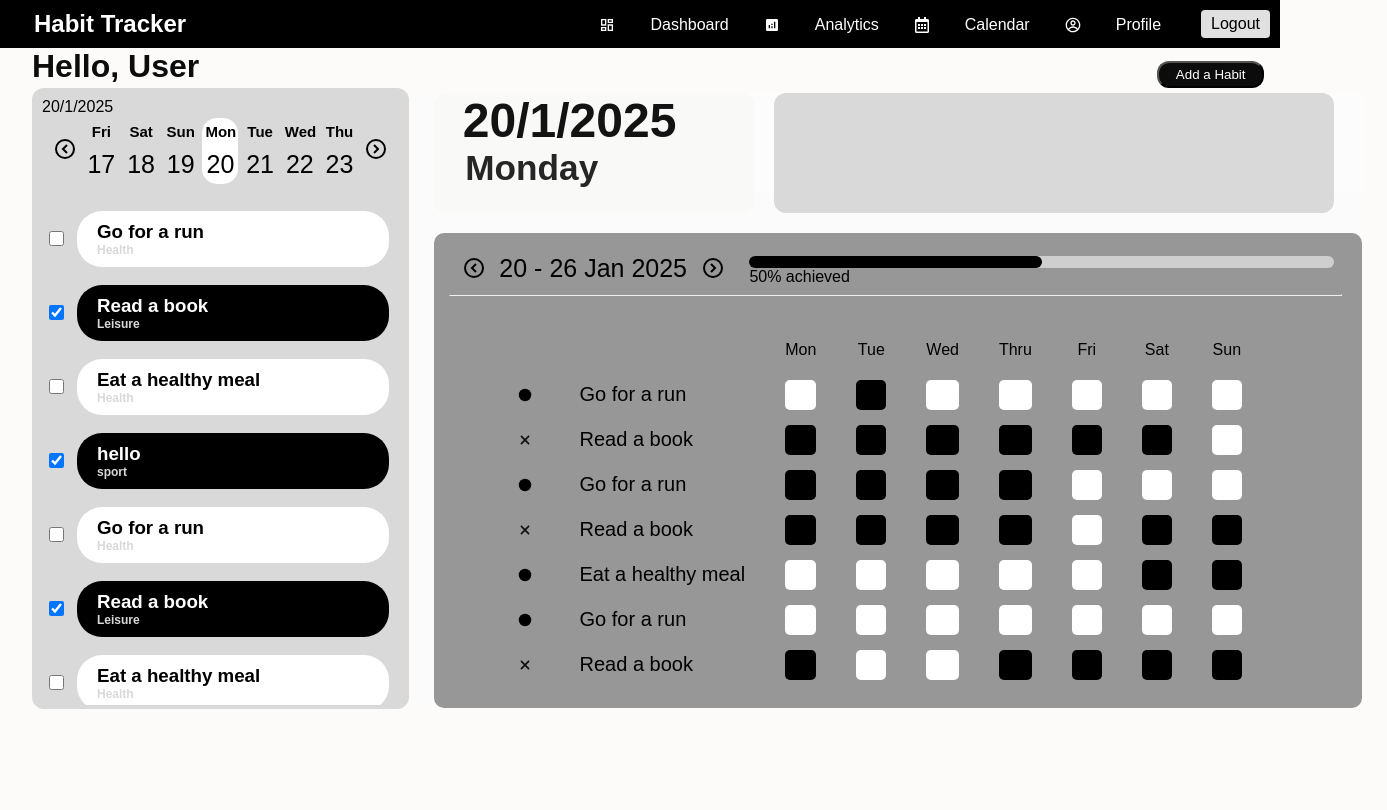
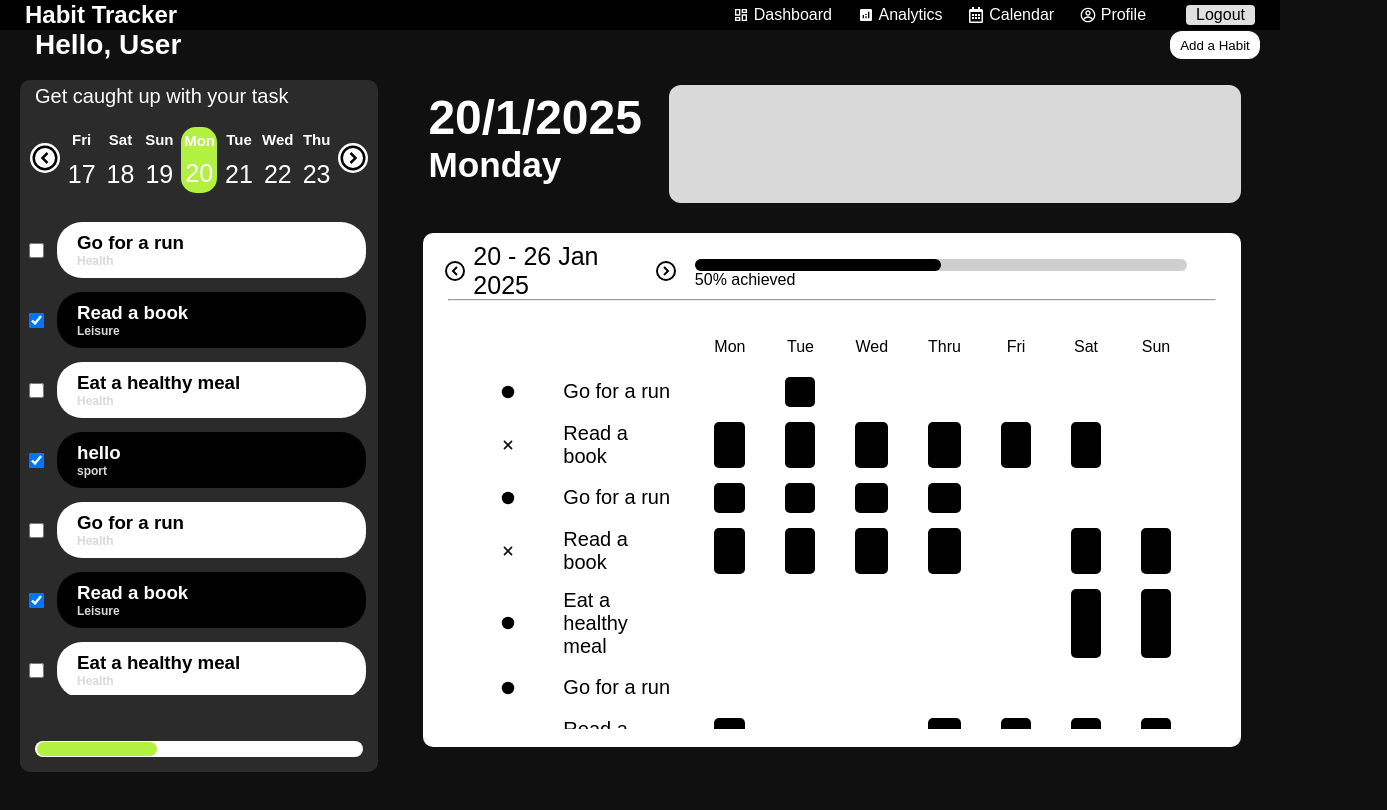
Before and after one commit to j1ntan/habit-dashboard, a React (Vite) app in the folder habit_tracker/: page /dashboard in a window 1280 px wide. Shown: the top 810 px of the page, 1387 px wide, since content can reach past the window. Built offline with nearby package versions, Linux system fonts and the light colour scheme.

Commit message:
dashboard completed

```diff
--- a/habit_tracker/src/myComponents/habits.jsx
+++ b/habit_tracker/src/myComponents/habits.jsx
@@ -1,5 +1,58 @@
 import React, { useState } from 'react'
 import styles from './Habits.module.css';
+import leftarrow from '../pages/icons/reshot-icon-chevron-arrow-left-circle-XY6MSRE5DN.svg';
+import rightarrow from '../pages/icons/reshot-icon-chevron-arrow-right-circle-C23LFHP5TK.svg';
+
+function Habits() {
+    const todaydate = new Date();
+    const [middledate, setmiddledate] = useState(todaydate);
+    const [selecteddate, setselecteddate] = useState(todaydate);
+
+    const days = ['Sun', 'Mon', 'Tue', 'Wed', 'Thu', 'Fri', 'Sat'];
+
+    function getDate(offset) {
+        const newDate = new Date(middledate);
+        newDate.setDate(middledate.getDate() + offset);
+        const date = newDate.getDate();
+        return date < 10 ? `0${date}` : `${date}`;
+    }
+
+    function getDay(offset) {
+        const newDate = new Date(middledate);
+        newDate.setDate(middledate.getDate() + offset);
+        const day = newDate.getDay();
+        return days[day];
+    }
+
+    const handlerightarrowclick = () => {
+        const newDate = new Date(middledate);
+        newDate.setDate(newDate.getDate() + 1);
+        setmiddledate(newDate);
+    };
+
+    const handleleftarrowclick = () => {
+        const newDate = new Date(middledate);
+        newDate.setDate(newDate.getDate() - 1);
+        setmiddledate(newDate);
+    };
+    const getclass = (offset) => {
+        const newDate = new Date(middledate);
+        newDate.setDate(middledate.getDate() + offset);
+        const date = newDate.getDate();
+        const month = newDate.getMonth();
+        if (date === selecteddate.getDate() && (month === selecteddate.getMonth())) {
+            return styles.selectedday;
+        }
+        else return styles.day;
+
+    }
+    const handleDateClick = (offset) => {
+        const newDate = new Date(middledate);
+        newDate.setDate(middledate.getDate() + offset);
+        setselecteddate(newDate);
+    }
+    //habit list
+
     const habitList = [
         { name: "Go for a run", discription: "Health", checked: false },
         { name: "Read a book", discription: "Leisure", checked: true },
@@ -24,7 +77,7 @@ const changeColor = (event) => {
             event.target.parentElement.parentElement.style.color = "black";
         }
     }
-const getclass = (value) => {
+    const getclasss = (value) => {
         if (value) {
             return styles.truesingleList;
         }
@@ -33,14 +86,13 @@ const getclass = (value) => {
     const handleCheckClick = () => {
 
     }
-
     const habitList2 = habitList.map((habit) => {
         return <li>
             <div className={styles.habit2}>
                 <div className={styles.checkBox} >
                     <input type="checkbox" checked={habit.checked} className={styles.checkBoxInp} />
                 </div>
-            <div className={getclass(habit.checked)} onClick={handleCheckClick}>
+                <div className={getclasss(habit.checked)} onClick={handleCheckClick}>
                     <div className={styles.text}>
                         <h3>{habit.name}</h3>
                         <h3 className={styles.categoryHabit}>{habit.discription}</h3>
@@ -49,13 +101,45 @@ const habitList2 = habitList.map((habit) => {
             </div>
         </li>
     });
-function Habits() {
+    const ProgressBar = ({ progress }) => {
         return (
+            <div className={styles.bottomprogressbar}>
+                <div className={styles.progresscontainer}>
+                    <div className={styles.progressbar} style={{ width: `${progress}%` }}></div>
+                </div>
+            </div>
+        );
+    };
+
+    return (
+        <div className={styles.main} >
+            <div className={styles.sideBarCalendar}>
+                <div className={styles.sometext}> Get caught up with your task</div>
+                    <div className={styles.calendarDiv}>
+                        <div><img src={leftarrow} alt="<-" className={styles.icon} onClick={handleleftarrowclick} /></div>
+                        {[0, 1, 2, 3, 4, 5, 6].map((index) => (
+                            <div
+                                className={getclass(index - 3)}
+                                onClick={() => handleDateClick(index - 3)}
+                            >
+                                <h3 className={styles.dayWeek}>{getDay(index - 3)}</h3>
+                                <h4 className={styles.dateWeek}>{getDate(index - 3)}</h4>
+                            </div>
+                        ))}
+                        <div><img src={rightarrow} alt="->" className={styles.icon} onClick={handlerightarrowclick} /></div>
+                    </div>
+            </div>
+            <div className={styles.sideBarHabit}>
+                <div className={styles.habitlistbox}>
                 <div className={styles.allhabitlistbox}>
                     <ul>
                         {habitList2}
                     </ul>
                  </div>
+                </div>
+                <ProgressBar progress='37' />
+            </div>
+        </div>
     )
 }
 
--- a/habit_tracker/src/myComponents/habits.module.css
+++ b/habit_tracker/src/myComponents/habits.module.css
@@ -37,12 +37,9 @@
 }
 
 .habit2{
-    background-color:rgba(217, 217, 217, 1);
-    ;
     display: flex;
     justify-content: center;
     align-items: center;
-    margin: 4px;
     padding: 4px;
 }
 
@@ -72,10 +69,16 @@
     border-radius: 2px;
     cursor: pointer;
 }
+.habitlistbox{
+    display:flex;
+    flex:1;
+    flex-direction:column;
+}
 .allhabitlistbox{
+    height:480px;
     overflow-y: scroll;
-    height: 500px;
-    padding: 5px;
+    box-sizing: border-box;
+    width: 100%;
 }
 .allhabitlistbox::-webkit-scrollbar {
     width: 12px;
@@ -91,3 +94,132 @@
 .allhabitlistbox::-webkit-scrollbar-thumb:hover {
     background: #555;
 }
+.bottomprogressbar{
+    box-sizing: border-box;
+    display: flex;
+    justify-content: space-between;
+    align-items: center;
+    width: 100%;
+    padding: 5px;
+}
+.progresscontainer {
+    display:flex;
+    align-items: center;
+    justify-content: left;
+    box-sizing: border-box;
+    margin: 5px;
+    background-color: white;
+    width:100%;
+    height: 16px;
+    border-radius: 8px;
+    padding: 2px;
+
+}
+
+.progressbar {
+    background-color: rgba(178, 240, 66, 1);
+    height:14px;
+    border-radius :7px;
+}
+.main{
+    display: flex;
+    flex-direction: column;
+    width: 100%;
+    height: 100%;
+    background-color: rgba(43, 43, 43, 1);
+    border-radius:10px;
+
+}
+.sideBarCalendar{
+    width: 100%;
+    height: 130px;
+    color:white;
+}
+.sideBarHabit{
+    box-sizing: border-box;
+    display:flex;
+    flex-direction: column;
+    width:100%;
+    padding:5px;
+    flex:1;
+    justify-content: space-between;
+}
+.calendarDiv{
+    box-sizing: border-box;
+    width: 100%;
+    height:100px;
+    padding:5px;
+    display: flex;
+    align-items: center;
+    justify-content:space-evenly;
+}
+.day{
+    display: flex;
+    flex-direction: column;
+    justify-content: space-evenly;
+    align-items: center;
+    padding: 3px;
+    width: 28px;
+    height: 60px;
+    border-radius: 15px;
+    background-color: none;
+}
+.day:hover{
+    cursor: pointer;
+    display: flex;
+    flex-direction: column;
+    justify-content: center;
+    text-align:center;
+    align-items: stretch;
+    padding: 3px;
+    width: 30px;
+    height: 60px;
+    border-radius: 15px;
+    background-color: rgb(255, 255, 255,0.5);
+}
+.selectedday{
+    cursor: pointer;
+    display: flex;
+    flex-direction: column;
+    justify-content: center;
+    text-align:center;
+    align-items: stretch;
+    padding: 3px;
+    width: 30px;
+    height: 60px;
+    border-radius: 15px;
+    background-color: rgba(178, 240, 66, 1);
+}
+
+.dayWeek{
+    font-size: 15px;
+    padding-bottom: 10px;
+    font-weight: 700;
+}
+
+.dateWeek{
+    font-size: 25px;
+    font-weight: 500;
+}
+.icon{
+    background-color: white;
+    border-radius: 100px;
+}
+.icon:hover{
+    background-color:rgb(180, 176, 176);
+    border-radius: 100px;
+}
+.icon:active{
+    background-color: rgb(145, 145, 145);
+    border-radius: 20px;
+}
+.sometext{
+    box-sizing: border-box;
+    width:100%;
+    height:30px;
+    color: white;
+    font-size: 20px;
+    margin-left: 10px;
+    padding:5px;
+    padding-bottom: 0px;
+}
--- a/habit_tracker/src/myComponents/habitweekdisplay.jsx
+++ b/habit_tracker/src/myComponents/habitweekdisplay.jsx
@@ -11,6 +11,7 @@ const Habitweekdisplay = () => {
         { name: "Read a book", type: "negative", checked: true },
         { name: "Eat a healthy meal", type: "positive", checked: false }, { name: "Go for a run", type: "positive", checked: false },
         { name: "Read a book", type: "negative", checked: true },
+        { name: "Eat a healthy meal", type: "positive", checked: false },
         { name: "Eat a healthy meal", type: "positive", checked: false },],
         [{ name: "Go for a run", type: "positive", checked: true },
         { name: "Read a book", type: "negative", checked: true },
@@ -18,6 +19,7 @@ const Habitweekdisplay = () => {
         { name: "Read a book", type: "negative", checked: true },
         { name: "Eat a healthy meal", type: "positive", checked: false }, { name: "Go for a run", type: "positive", checked: false },
         { name: "Read a book", type: "negative", checked: false },
+        { name: "Eat a healthy meal", type: "positive", checked: false },
         { name: "Eat a healthy meal", type: "positive", checked: false },],
         [{ name: "Go for a run", type: "positive", checked: false },
         { name: "Read a book", type: "negative", checked: true },
@@ -25,6 +27,7 @@ const Habitweekdisplay = () => {
         { name: "Read a book", type: "negative", checked: true },
         { name: "Eat a healthy meal", type: "positive", checked: false }, { name: "Go for a run", type: "positive", checked: false },
         { name: "Read a book", type: "negative", checked: false },
+        { name: "Eat a healthy meal", type: "positive", checked: false },
         { name: "Eat a healthy meal", type: "positive", checked: false },],
         [{ name: "Go for a run", type: "positive", checked: false },
         { name: "Read a book", type: "negative", checked: true },
@@ -32,20 +35,23 @@ const Habitweekdisplay = () => {
         { name: "Read a book", type: "negative", checked: true },
         { name: "Eat a healthy meal", type: "positive", checked: false }, { name: "Go for a run", type: "positive", checked: false },
         { name: "Read a book", type: "negative", checked: true },
-        { name: "Eat a healthy meal", type: "positive", checked: true },],
+        { name: "Eat a healthy meal", type: "positive", checked: true },
+        { name: "Eat a healthy meal", type: "positive", checked: false },],
         [{ name: "Go for a run", type: "positive", checked: false },
         { name: "Read a book", type: "negative", checked: true },
         { name: "Go for a run", type: "positive", checked: false },
-        { name: "Read a book", type: "negative", checked: false},
+        { name: "Read a book", type: "negative", checked: false },
         { name: "Eat a healthy meal", type: "positive", checked: false }, { name: "Go for a run", type: "positive", checked: false },
         { name: "Read a book", type: "negative", checked: true },
-        { name: "Eat a healthy meal", type: "positive", checked: true },],
+        { name: "Eat a healthy meal", type: "positive", checked: true },
+        { name: "Eat a healthy meal", type: "positive", checked: false },],
         [{ name: "Go for a run", type: "positive", checked: false },
         { name: "Read a book", type: "negative", checked: true },
         { name: "Go for a run", type: "positive", checked: false },
         { name: "Read a book", type: "negative", checked: true },
         { name: "Eat a healthy meal", type: "positive", checked: true }, { name: "Go for a run", type: "positive", checked: false },
         { name: "Read a book", type: "negative", checked: true },
+        { name: "Eat a healthy meal", type: "positive", checked: false },
         { name: "Eat a healthy meal", type: "positive", checked: false },],
         [{ name: "Go for a run", type: "positive", checked: false },
         { name: "Read a book", type: "negative", checked: false },
@@ -53,7 +59,8 @@ const Habitweekdisplay = () => {
         { name: "Read a book", type: "negative", checked: true },
         { name: "Eat a healthy meal", type: "positive", checked: true }, { name: "Go for a run", type: "positive", checked: false },
         { name: "Read a book", type: "negative", checked: true },
-        { name: "Eat a healthy meal", type: "positive", checked: false },],
+        { name: "Eat a healthy meal", type: "positive", checked: false },
+        { name: "Eat a healthy meal", type: "positive", checked: false },]
     ];
 
     const length = data[0].length;
--- a/habit_tracker/src/myComponents/habitweekdisplay.module.css
+++ b/habit_tracker/src/myComponents/habitweekdisplay.module.css
@@ -10,9 +10,8 @@
 }
 
 .divmain {
-    margin: 5px;
-    margin-right: 2px;
-    margin-left: 2px;
+    height:100%;
+    width:100%;
 }
 .tabledata{
     height: 30px;
--- a/habit_tracker/src/myComponents/sideCalendar.jsx
+++ b/habit_tracker/src/myComponents/sideCalendar.jsx
@@ -53,9 +53,9 @@ function SideCalendar() {
     }
     return (
         <div>
-            <div className={styles.dateshowingbar}>
+            {/* <div className={styles.dateshowingbar}>
                 <span> {selecteddate.getDate()}/{selecteddate.getMonth()+1}/{selecteddate.getFullYear()}</span>
-            </div>
+            </div> */}
             <div className={styles.calendarDiv}>
                 <div><img src={leftarrow} alt="<-" className={styles.icon} onClick={handleleftarrowclick} /></div>
                 {[0, 1, 2, 3, 4, 5, 6].map((index) => (
--- a/habit_tracker/src/myComponents/week.jsx
+++ b/habit_tracker/src/myComponents/week.jsx
@@ -48,7 +48,7 @@ function Week() {
     };
 
     return (
-        <div className={styles.main} >
+        <div className={styles.main}>
             <div className={styles.topbar}>
                 <div className={styles.weekdate}>
                     <img src={leftarrow} alt="<-" className={styles.icon} onClick={handleleftarrowclick} />
@@ -58,6 +58,7 @@ function Week() {
                     <ProgressBar progress='50'/>
             </div>
             <hr className={styles.hr}></hr>
+
             <div className={styles.bottombar}>
                 <Habitweekdisplay/>
             </div>
--- a/habit_tracker/src/myComponents/week.module.css
+++ b/habit_tracker/src/myComponents/week.module.css
@@ -1,15 +1,19 @@
 .main {
-    margin:5px;
+    box-sizing: border-box;
     padding:10px;
     width:100%;
-    height:450px;
+    height:100%;
+    display: flex;
+    flex-direction: column;
+    align-items: center;
 }
 
 .topbar {
     display: flex;
-    width:100%;
+    width:98%;
     min-width: 300px;
     padding:3px;
+    height:10%;
 }
 
 .weekdaterange {
@@ -55,10 +59,10 @@
 }
 .bottombar{
     overflow-y: scroll;
-    width:93.5%;
-    height:81%;
+    width:95%;
+    height:450px;
     margin:1%;
-    padding:1%
+    padding:1%;
 }
 .bottombar::-webkit-scrollbar {
     width: 12px;
--- a/habit_tracker/src/navBar.jsx
+++ b/habit_tracker/src/navBar.jsx
@@ -1,70 +1,82 @@
 import React from "react"
 import { Link } from "react-router-dom";
 import { MdAnalytics, MdHeight, MdWidthNormal } from "react-icons/md";
-import {useNavigate} from "react-router-dom";
+import { useNavigate } from "react-router-dom";
 import { FaRegCalendarAlt } from "react-icons/fa";
 import { CgProfile } from "react-icons/cg";
 import { MdOutlineDashboard } from "react-icons/md";
 import Profile from './pages/profile.jsx';
-import {useState} from 'react';
+import { useState } from 'react';
 
 
 const Navbar = () => {
-  const navigate= useNavigate();
+  const navigate = useNavigate();
   const navStyle = {
-    color:"white",
+    color: "white",
     backgroundColor: "black",
-    padding: "10px",
+    width: "100%",
+    height: "100%",
     display: "flex",
     justifyContent: "space-between",
     alignItems: "center",
   }
 
-  const iconStyle ={
+  const iconStyle = {
     margin: "0px",
     padding: "0px",
   }
 
   const logoStyle = {
-    marginLeft: "24px",
     fontSize: "24px",
     fontWeight: "bold",
+    height :'100%',
+    marginLeft: '25px',
+    justifyContent: 'center',
+    display: 'flex',
+    alignItems: 'center',
   }
 
   const navItemsStyle = {
     display: "flex",
     gap: "40px",
+    height: "100%",
   }
 
   const linkStyle = {
     textDecoration: "none",
     color: "white",
     fontSize: "16px",
+    display: "flex",
+    gap: "5px",
+    alignItems: "center",
   }
 
   const profileSectionStyle = {
-    marginTop: "1px",
     display: "flex",
-    gap: "35px",
+    gap: "2vw",
     alignItems: "center",
+    height: "100%",
   }
 
   const buttonStyle = {
-    marginTop: "0px",
-    marginBotton: "0px",
-    padding: "5px 10px",
+    alignSelf: "center",
     backgroundColor: "#e0e0e0",
     border: "none",
     borderRadius: "4px",
     cursor: "pointer",
     fontSize: "16px",
+    height:"65%",
+    paddingLeft: "10px",
+    paddingRight: "10px",
+    marginRight: "25px",
   }
 
   const [showprofile, setshowprofile] = useState(false);
   const handleOpenProfile = () => {
-        if(showprofile){setshowprofile(false);}
+    if (showprofile) { setshowprofile(false); }
     else {
-          setshowprofile(true);}
+      setshowprofile(true);
+    }
   };
 
   const handleCloseProfile = () => {
@@ -76,22 +88,23 @@ const Navbar = () => {
       <div style={logoStyle}>Habit Tracker</div>
       <div style={navItemsStyle}>
         <div style={profileSectionStyle}>
+          <Link to="/dashboard" style={linkStyle}>
             <MdOutlineDashboard className="icons" style={iconStyle} />
-        <Link to="/dashboard" style={linkStyle}>
             Dashboard
           </Link>
-        <MdAnalytics className="icons" style={iconStyle}/>
           <Link to="/analytics" style={linkStyle}>
+            <MdAnalytics className="icons" style={iconStyle} />
             Analytics
           </Link>
+          <Link to="/calendar" style={linkStyle}>
             <FaRegCalendarAlt className="icons" style={iconStyle} />
-        <Link to="/calendar" style={linkStyle}>
             Calendar
           </Link>
+          <span style={{ ...linkStyle, cursor: "pointer", position: 'relative' }} onClick={handleOpenProfile}>
             <CgProfile className="icons" style={iconStyle} />
-        <span style={{...linkStyle, cursor:"pointer", position:'relative'}} onClick={handleOpenProfile}>
             Profile
           </span>
+
         </div>
         <button style={buttonStyle} onClick={() => navigate("../login")} >
           Logout
--- a/habit_tracker/src/pages/Dashboard.jsx
+++ b/habit_tracker/src/pages/Dashboard.jsx
@@ -5,7 +5,6 @@ import Modal from '../component/modalAddaHabit.jsx'
 import Addahabit from './addahabit.jsx';
 import Profile from './profile.jsx';
 import Habits from '../MyComponents/habits.jsx';
-import SideCalendar from '../MyComponents/sideCalendar.jsx';
 import { FaBeer } from "react-icons/fa";
 import { GrFormPrevious } from "react-icons/gr";
 import { GrFormNext } from "react-icons/gr";
@@ -52,7 +51,7 @@ function Dashboard() {
 
             {/* hell user and addahabit btn bar - start */}
             <div className={styles.addaHabit}>
-                <h1 className={styles.hello}>Hello, {userName}</h1>
+                <h1 className={styles.username}>Hello, {userName}</h1>
                 <button className={styles.addHabitButton} onClick={handleOpenModal}>Add a Habit</button>
             </div>
             {/* end of that bar */}
@@ -60,8 +59,7 @@ function Dashboard() {
             <div className={styles.mainContent}>
                 {/* sidebar - start */}
                 <div className={styles.sideBar}>
-                    <div className={styles.sideBarCalendar}><SideCalendar /></div>
-                    <div className={styles.sideBarHabit}><Habits /></div>
+                    <Habits/>
                 </div>
                 {/* sidebar - end */}
 
@@ -85,9 +83,7 @@ function Dashboard() {
 
                     <div className={styles.rightBottomMain}>
                         {/* this code below is for analysis of week. */}
-                        <div className={styles.weekbox}>
                             <Week />
-                        </div>
                     </div>
                 </div>
                 {/* right div - end */}
--- a/habit_tracker/src/pages/Dashboard.module.css
+++ b/habit_tracker/src/pages/Dashboard.module.css
@@ -1,105 +1,117 @@
 body {
     font-family: 'poppins', sans-serif;
-    height: auto;
     display: flex;
     flex-direction: column;
-    background-color: rgb(253, 251, 249);
+    background-color: rgba(16, 16, 16, 1);
 }
-
-.mainContent{
-    display: flex;
+.divmain{
+    width:100vw;
+    height:100vh;
+    display:flex;
+    flex-direction:column;
+    min-width:800px;
+    min-height:600px;
+    background-color: rgba(16, 16, 16, 1);
 }
-
-.hello{
-    color: rgb(12, 12, 12);
-    font-size: 2em;
+.topbar {
+    height: 5%;
+    width:100%;
+    min-height:30px;
+    max-height:40px;
 }
-
 .addaHabit{
     display: flex;
     justify-content: space-between;
-    padding-left: 2em;
-    margin-right: 1em;
+    width:100%;
+    height:5%;
+    max-height:40px;
+    min-height:30px;
+    display:flex;
+    align-items: center;
 }
-
-.addaHabit a{
+.mainContent{
+    display: flex;
+    width:100%;
+    flex: 1;
+}
+.sideBar{
+    min-width:300px;
+    max-width:400px;
+    width:28%;
+    height:90%;
+    border-radius: 12px;
+    display:flex;
+    flex-direction: column;
+    margin:20px;
+}
+.rightDiv{
+    display:flex;
+    flex-direction: column;
+    height:90%;
+    flex : 1;
+    margin:10px;
+    margin-right:20px;
+}
+.rightTopBar{
+    width: 96%;
+    height: 18%;
+    display: flex;
+    margin:15px;
+}
+.rightBottomMain{
+    width:96%;
+    height: 78%;
+    border-radius:10px;
+    display:flex;
+    flex-direction: column;
+    overflow: hidden;
+    background-color: rgba(255, 255, 255, 1);
+    margin:15px;
+}
+.username{
     color: white;
-    text-decoration: none;
+    font-size:28px;
+    margin-left: 35px;
 }
-
-.topbar {
-    height: auto;
+.addHabitButton{
+    cursor: pointer;
+    background-color: rgb(255, 255, 255);
+    color: black;
+    border-radius: 12px;
+    height:28px;
+    width:90px;
+    border: none;
+    margin-right: 20px;
 }
-
-.sideBar{
-    box-sizing: content-box;
-    width: 400px;
+.date{
+    box-sizing: border-box;
+    border-radius: 12px;
+    width:30%;
     height:100%;
-    max-height: 800px;
-    margin-left: 2em;
-    padding:4px;
-    border-radius: 12px;
-    background-color: rgba(217, 217, 217, 1);
-}
-
-.rightTopBarMain{
-    display: flex;
-    margin-top: 1em;
-    margin-right: 1em;
-}
-
-.rightTopBar{
-    background-color: rgb(253, 252, 252);
-    width: 58em;
-    height: 100px;
-    margin-bottom: 40px;
-    display: flex;
-}
-
-.date{
-    background-color: rgba(249, 249, 248, 0.941);
-    border-radius: 12px;
-    margin-right: 20px;
-    width: 20em;
-    height: 120px;
+    padding:5px;
+    color : white;
 }
 
 .streak{
+    box-sizing: border-box;
     background-color: rgba(217, 217, 217, 1);
     border-radius: 12px;
-    width: 35em;
-    height: 120px;
+    width:70%;
+    height:100%;
+    padding:5px;
 }
 
-.addHabitButton{
-    cursor: pointer;
-    background-color: rgb(12, 12, 12);
-    color: white;
-    border-radius: 12px;
-    width: 8em;
-    height: 2em;
-    margin-top: 1em;
-    margin-left: 2.3em;
-}
+
 
 .date h1{
-    color: rgb(19, 19, 19);
     font-size: 3em;
-    margin-left: 0.6em;
 }
 
 .date h2{
-    color: rgb(39, 38, 38);
     font-size: 2.2em;
-    margin-left: 0.89em;
 }
 
-.sideBarCalendar{
-    background-color: rgba(217, 217, 217, 1);
-    width: 100%;
-    border-radius: 12px;
-    height: 100px;
-}
+
 
 .ul{
     list-style-type: none;
@@ -111,11 +123,7 @@ body {
 }
 
 
-.rightBottomMain{
-    background-color: rgb(253, 252, 252);
-    width:100%;
-    height: 475px;
-}
+
 
 .header{
     display: flex;
@@ -130,7 +138,6 @@ body {
     width: 40%;
     height: 70px;
     border-radius: 12px;
-    background-color: tomato;
 }
 
 .headerRight{
@@ -155,19 +162,3 @@ body {
 .weeklyDate{
     margin-top: 0.7em;
 }
-.weekbox{
-    background-color: rgb(152, 151, 151);
-    border-radius:10px;
-    height:100%;
-    width:100%;
-}
-.rightDiv{
-    background-color: rgb(251, 251, 251);
-    flex-direction: column;
-    padding-left: 20px;
-    margin:5px;
-}
-.divmain{
-    width:100vw;
-    height:100vh;
-}
--- a/habit_tracker/src/pages/notFound.jsx
+++ b/habit_tracker/src/pages/notFound.jsx
@@ -6,7 +6,7 @@ const NotFound = () => {
         <div style={{ textAlign: 'center', marginTop: '50px' }}>
             <h1>Page Not Found</h1>
             <p>Sorry, the page you are looking for does not exist.</p>
-            <Link to="http://localhost:5173/">Go to Home</Link>
+            <Link to="http://localhost:5173/login">Go to Login</Link>
         </div>
     );
 };
```
Lines whose indentation alone changed are shown as unchanged.
